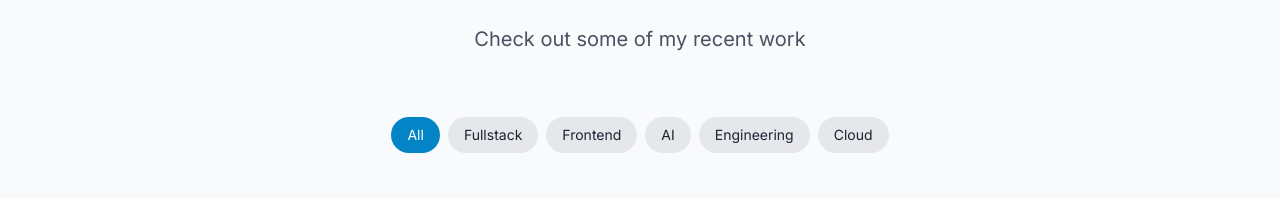
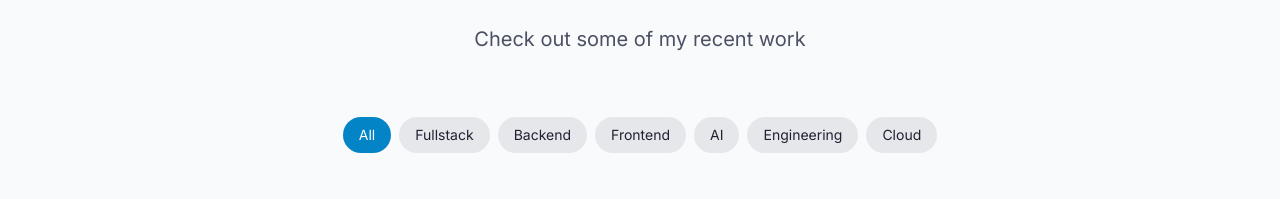
Before and after one commit to SisayNegashMengistu/sisaynegash-portfolio, a React (Vite) app: page / in a window 1280 px wide. Shown: the part 6135-6334 px from the top of the page. Built offline with nearby package versions, Linux system fonts and the light colour scheme.

Commit message:
Update add Backend-project categories

```diff
--- a/src/components/sections/ProjectsSection.tsx
+++ b/src/components/sections/ProjectsSection.tsx
@@ -8,7 +8,7 @@ export default function ProjectsSection() {
   const [activeFilter, setActiveFilter] = useState<string>('All');
 
   // Get unique categories from projectsData
-  const allCategories = ['All', 'Fullstack', 'Frontend','AI','Engineering','Cloud'];
+  const allCategories = ['All', 'Fullstack','Backend','Frontend','AI','Engineering','Cloud'];
 
   // Filter projects based on selected category
   const filteredProjects =
```
